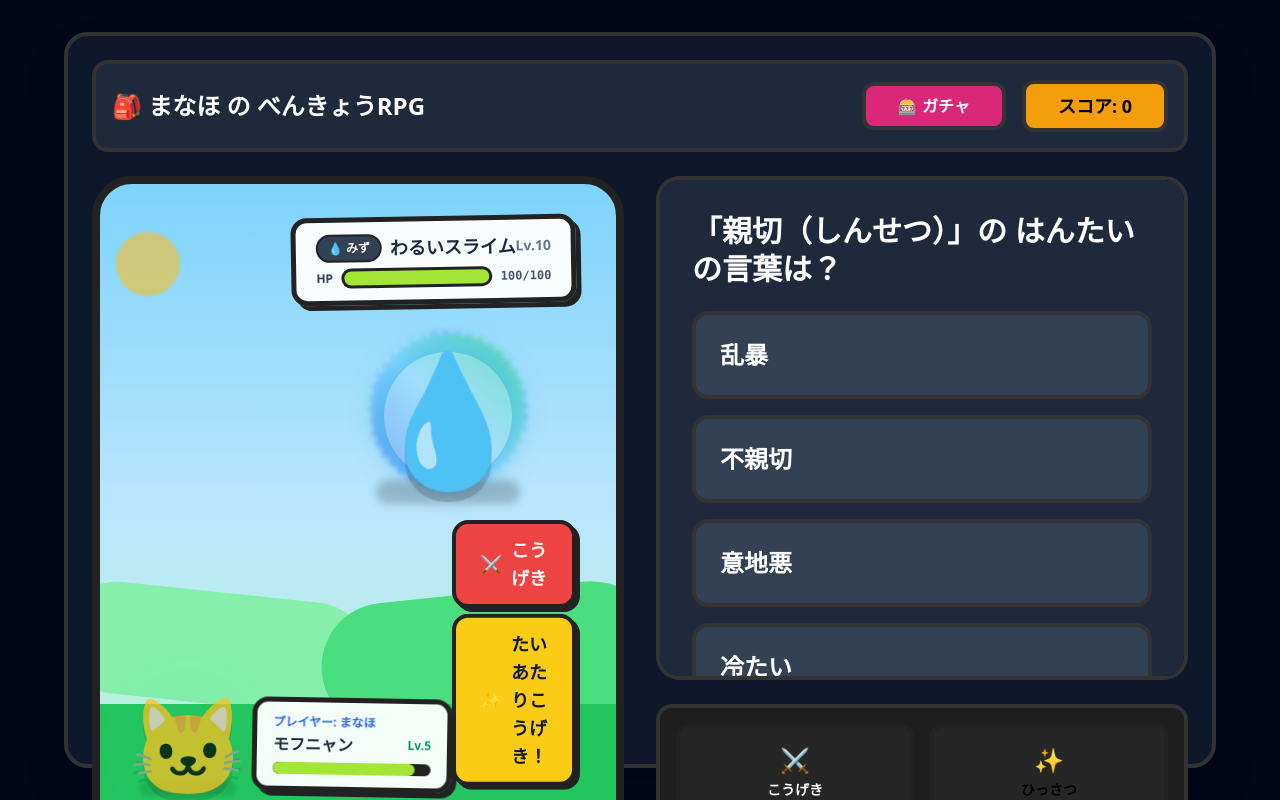
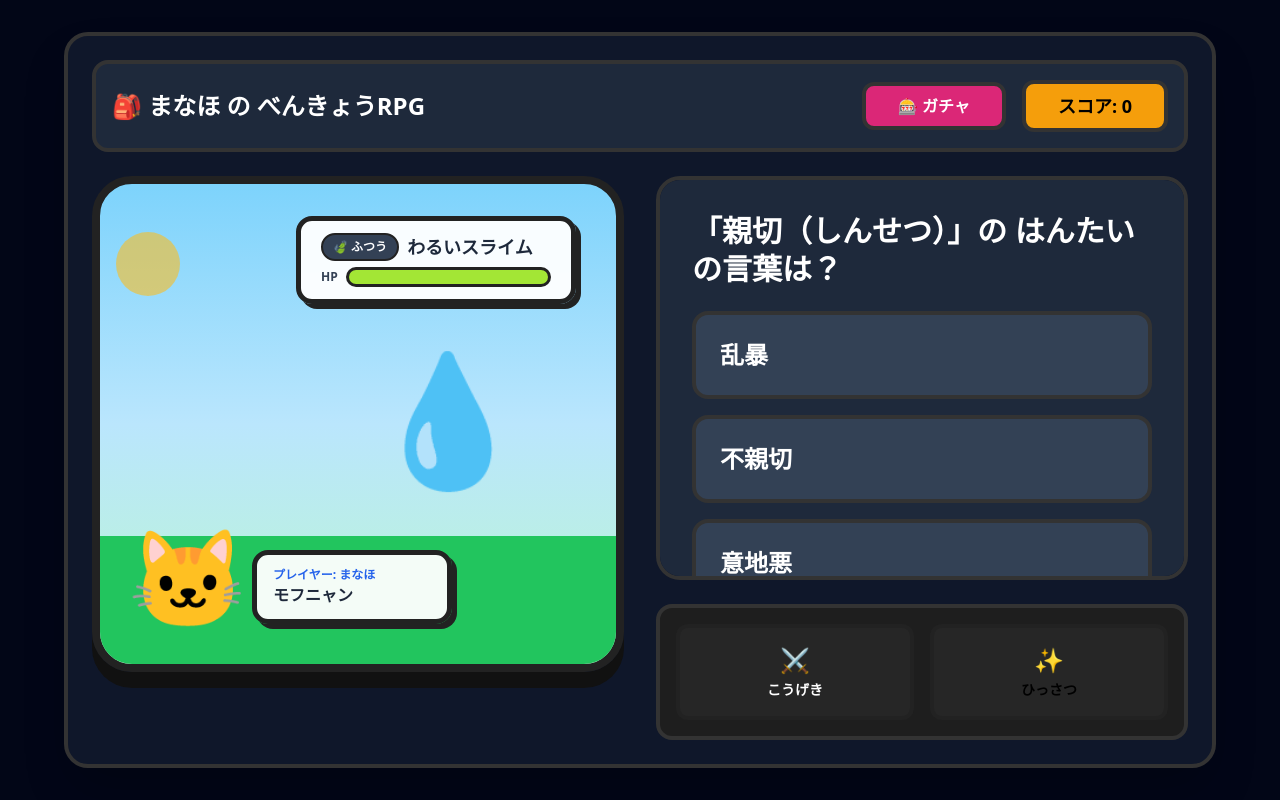
Before and after one commit to kotani6053/manaho-rpg, a Next.js app in the folder my-study-rpg/: page / in a window 1280 px wide. Built offline with nearby package versions, Linux system fonts and the light colour scheme.

Commit message:
Update BattleScene.tsx

```diff
--- a/my-study-rpg/src/components/BattleScene.tsx
+++ b/my-study-rpg/src/components/BattleScene.tsx
@@ -1,7 +1,6 @@
 "use client";
 import React from 'react';
 
-// モンスターのデータ型（がた）
 type BattleSceneProps = {
   monster: {
     name: string;
@@ -13,9 +12,7 @@ type BattleSceneProps = {
   monsterHP: number;
   isAttacking: boolean;
   isTakingDamage: boolean;
-  playerLevel: number; // まなほのレベル
-  onAttackClick?: () => void; // こうげきボタンをおしたとき
-  onSpecialClick?: () => void; // ひっさつわざボタンをおしたとき
+  playerLevel: number;
 };
 
 export default function BattleScene({
@@ -23,186 +20,76 @@ export default function BattleScene({
   monsterHP,
   isAttacking,
   isTakingDamage,
-  playerLevel = 5, // 指定がないときはレベル5
-  onAttackClick,
-  onSpecialClick
+  playerLevel = 5
 }: BattleSceneProps) {
 
   const hpPercentage = Math.max(0, Math.min(100, (monsterHP / monster.hp) * 100));
   const hpBarColor = hpPercentage > 50 ? 'bg-[#a3e635]' : hpPercentage > 20 ? 'bg-[#facc15]' : 'bg-[#f87171]';
 
-  // 🐾 レベルにあわせてモフにゃんがしんかするシステム
   const getBuddyForm = (level: number) => {
-    if (level >= 30) {
-      return {
-        name: "ゴッドモフニャン",
-        img: "🦁✨",
-        attackName: "ごっど・ひっさつわざ！",
-        levelColor: "text-amber-500"
-      };
-    } else if (level >= 15) {
-      return {
-        name: "メガモフニャン",
-        img: "🐆",
-        attackName: "メガ・スーパーアタック！",
-        levelColor: "text-purple-600"
-      };
-    } else {
-      return {
-        name: "モフニャン",
-        img: "🐱",
-        attackName: "たいあたりこうげき！",
-        levelColor: "text-emerald-600"
-      };
-    }
+    if (level >= 30) return { name: "ゴッドモフニャン", img: "🦁✨", levelColor: "text-amber-500" };
+    if (level >= 15) return { name: "メガモフニャン", img: "🐆", levelColor: "text-purple-600" };
+    return { name: "モフニャン", img: "🐱", levelColor: "text-emerald-600" };
   };
 
   const buddy = getBuddyForm(playerLevel);
 
-  // 👾 モンスターのタイプ（絵文字）にあわせて、うしろのオーラをチェンジ
   const getMonsterEffects = () => {
     if (monster.isRare || monster.tier === "SSR" || monster.tier === "GOD") {
-      return {
-        aura: "bg-gradient-to-r from-amber-400 via-rose-400 to-indigo-500 animate-spin duration-[8000ms]",
-        glow: "shadow-[0_0_50px_rgba(245,158,11,0.8)]",
-        badge: "👑 ちょうレア"
-      };
+      return { aura: "bg-gradient-to-r from-amber-400 via-rose-400 to-indigo-500", badge: "👑 ちょうレア" };
     }
     if (['👹', '🐉', '👾', '🔥'].includes(monster.img)) {
-      return {
-        aura: "bg-gradient-to-b from-rose-600 to-amber-500 animate-pulse",
-        glow: "shadow-[0_0_40px_rgba(239,68,68,0.6)]",
-        badge: "🔥 ボス"
-      };
+      return { aura: "bg-gradient-to-b from-rose-600 to-amber-500", badge: "🔥 ボス" };
     }
-    if (['💧', '🐟', '🐙', '🐳'].includes(monster.img)) {
-      return {
-        aura: "bg-gradient-to-tr from-blue-500 via-sky-300 to-emerald-400 animate-bounce duration-[3000ms]",
-        glow: "shadow-[0_0_30px_rgba(14,165,233,0.5)]",
-        badge: "💧 みず"
-      };
-    }
-    return {
-      aura: "bg-gradient-to-tr from-emerald-400 to-yellow-300 opacity-60 animate-spin duration-[12000ms]",
-      glow: "shadow-[0_0_20px_rgba(52,211,153,0.4)]",
-      badge: "🍃 ふつう"
-    };
+    return { aura: "bg-gradient-to-tr from-emerald-400 to-yellow-300", badge: "🍃 ふつう" };
   };
 
   const effects = getMonsterEffects();
 
   return (
     <div className="flex-1 flex flex-col justify-between p-6 relative overflow-hidden rounded-[2.5rem] border-[8px] border-[#222222] bg-gradient-to-b from-[#7dd3fc] via-[#bae6fd] to-[#bbf7d0] shadow-[0_16px_0_#111111]">
-
-      {/* 背景（はいけい）のグラフィック */}
-      <div className="absolute top-12 left-4 w-16 h-16 bg-amber-400 rounded-full opacity-60 blur-[1px]"></div>
-      <div className="absolute bottom-32 -left-10 w-[60%] h-28 bg-[#86efac] rounded-full rotate-6"></div>
-      <div className="absolute bottom-28 -right-10 w-[65%] h-32 bg-[#4ade80] rounded-full -rotate-6"></div>
+      <div className="absolute top-12 left-4 w-16 h-16 bg-amber-400 rounded-full opacity-60"></div>
       <div className="absolute bottom-0 inset-x-0 h-32 bg-[#22c55e]"></div>
 
-      {/* ⚔️ バトルレイアウト */}
       <div className="flex-1 flex flex-col justify-between relative z-10 w-full my-2">
-
-        {/* ＝ 敵モンスターエリア（右上） ＝ */}
-        <div className="flex flex-col items-end w-full pr-4 relative">
-
-          {/* 敵のステータス（文字を大きくしました！） */}
-          <div className="bg-white/95 border-[5px] border-[#222222] rounded-2xl p-3 px-5 shadow-[5px_5px_0_#222222] min-w-[280px] mb-4 transform -rotate-1">
+        {/* 敵モンスターエリア */}
+        <div className="flex flex-col items-end w-full pr-4">
+          <div className="bg-white/95 border-[5px] border-[#222222] rounded-2xl p-3 px-5 shadow-[5px_5px_0_#222222] min-w-[280px] mb-4">
             <div className="flex justify-between items-center mb-1.5">
               <span className="font-black text-slate-800 text-lg flex items-center gap-2">
-                <span className={`text-xs text-white px-2.5 py-1 rounded-full border-2 border-[#222222] font-black
-                  ${monster.isRare ? 'bg-gradient-to-r from-amber-500 to-rose-500 animate-pulse' : 'bg-slate-700'}`}>
+                <span className="text-xs text-white px-2.5 py-1 rounded-full border-2 border-[#222222] font-black bg-slate-700">
                   {effects.badge}
                 </span>
                 {monster.name}
               </span>
-              <span className="text-sm font-black text-slate-500">Lv.10</span>
             </div>
-
-            {/* HPゲージ */}
             <div className="flex items-center gap-2">
               <span className="text-xs font-black text-slate-700">HP</span>
-              <div className="flex-1 bg-[#222222] rounded-full h-5 p-[3px] overflow-hidden">
-                <div className={`h-full ${hpBarColor} rounded-full transition-all duration-300 ease-out`} style={{ width: `${hpPercentage}%` }} />
-              </div>
-              <span className="text-xs font-mono font-black text-slate-600">{monsterHP}/{monster.hp}</span>
-            </div>
-          </div>
-
-          {/* モンスターの絵文字イラスト */}
-          <div className="relative w-48 h-48 flex items-center justify-center mr-8">
-            {monsterHP > 0 && (
-              <>
-                <div className={`absolute w-40 h-40 rounded-full opacity-70 blur-[2px] border-4 border-dashed border-white/40 ${effects.aura}`} />
-                <div className={`absolute w-32 h-32 rounded-full bg-white/20 ${effects.glow}`} />
-                <div className="absolute bottom-2 w-36 h-6 bg-black/20 rounded-full blur-[4px]" />
-              </>
-            )}
-
-            <div className={`text-9xl select-none filter drop-shadow-[0_10px_0_rgba(0,0,0,0.15)] transition-all duration-150 z-10
-              ${monsterHP > 0 ? 'scale-100 opacity-100 hover:scale-110 active:scale-95 cursor-pointer' : 'scale-150 opacity-0 duration-700 rotate-45'}
-              ${isTakingDamage ? 'animate-bounce bg-red-500/40 rounded-full p-2' : ''}
-            `}>
-              {monsterHP > 0 ? monster.img : '💥'}
-            </div>
-
-            {/* ダメージをうけたときのパチパチエフェクト */}
-            {isTakingDamage && (
-              <div className="absolute inset-0 flex items-center justify-center z-20 text-5xl animate-ping pointer-events-none">⚡💥⚡</div>
-            )}
-          </div>
-        </div>
-
-
-        {/* ＝ まなほと相棒（あいぼう）エリア（左下） ＝ */}
-        <div className="flex items-end pl-2 mt-2 justify-between w-full">
-
-          <div className="flex items-end">
-            {/* しんかする相棒（あいぼう）の見た目 */}
-            <div className="relative w-28 h-28 flex items-center justify-center">
-              <div className="absolute w-24 h-24 rounded-full bg-emerald-400/30 blur-sm animate-ping duration-[3000ms]" />
-              <div className="absolute bottom-1 w-24 h-4 bg-black/10 rounded-full blur-[2px]" />
-              <div className={`text-8xl select-none filter drop-shadow-[0_8px_0_rgba(0,0,0,0.15)] z-20 transition-transform relative
-                ${isAttacking ? 'translate-x-20 -translate-y-16 scale-125 rotate-12 duration-75' : 'animate-pulse'}`}
-              >
-                {buddy.img}
-              </div>
-            </div>
-
-            {/* まなほ＆モフにゃんのステータス */}
-            <div className="bg-white/95 border-[5px] border-[#222222] rounded-2xl p-3 px-4 shadow-[5px_5px_0_#222222] min-w-[200px] ml-2 mb-2 transform rotate-1">
-              <div className="text-xs font-bold text-blue-600 mb-0.5">プレイヤー: まなほ</div>
-              <div className="flex justify-between items-center">
-                <span className="font-black text-slate-800 text-base">{buddy.name}</span>
-                <span className={`text-xs font-black ${buddy.levelColor}`}>Lv.{playerLevel}</span>
-              </div>
-              <div className="w-full bg-[#222222] rounded-full h-3 mt-1.5 overflow-hidden">
-                <div className="h-full bg-[#a3e635] rounded-full w-[90%]" />
+              <div className="flex-1 bg-[#222222] rounded-full h-5 p-[3px]">
+                <div className={`h-full ${hpBarColor} rounded-full`} style={{ width: `${hpPercentage}%` }} />
               </div>
             </div>
           </div>
 
-          {/* 🔴🟡 ボタンエリア（とっても明るく見やすくしました！） ＝ */}
-          <div className="flex flex-col gap-3 mr-4 mb-2">
-            {/* こうげきボタン（あざやかな赤色！） */}
-            <button
-              onClick={onAttackClick}
-              className="bg-[#ef4444] hover:bg-[#dc2626] text-white font-black text-lg py-3 px-6 rounded-2xl border-[4px] border-[#222222] shadow-[4px_4px_0_#222222] active:translate-x-1 active:translate-y-1 active:shadow-[0_0_0_#202020] transition-all flex items-center gap-2"
-            >
-              <span>⚔️</span> こうげき
-            </button>
-
-            {/* ひっさつわざボタン（キラキラ金色の黄色！） */}
-            <button
-              onClick={onSpecialClick}
-              className="bg-[#facc15] hover:bg-[#eab308] text-slate-900 font-black text-lg py-3 px-6 rounded-2xl border-[4px] border-[#222222] shadow-[4px_4px_0_#222222] active:translate-x-1 active:translate-y-1 active:shadow-[0_0_0_#202020] transition-all flex items-center gap-2 animate-bounce"
-            >
-              <span>✨</span> {buddy.attackName}
-            </button>
+          <div className="relative w-48 h-48 flex items-center justify-center mr-8">
+            <div className={`text-9xl select-none transition-all duration-150 z-10 ${monsterHP > 0 ? 'opacity-100' : 'opacity-0'}`}>
+              {monsterHP > 0 ? monster.img : '💥'}
+            </div>
           </div>
-
         </div>
 
+        {/* まなほと相棒エリア */}
+        <div className="flex items-end pl-2 mt-2 w-full">
+          <div className="relative w-28 h-28 flex items-center justify-center">
+            <div className={`text-8xl select-none z-20 ${isAttacking ? 'translate-x-20 -translate-y-16 scale-125' : ''}`}>
+              {buddy.img}
+            </div>
+          </div>
+          <div className="bg-white/95 border-[5px] border-[#222222] rounded-2xl p-3 px-4 shadow-[5px_5px_0_#222222] min-w-[200px] ml-2 mb-2">
+            <div className="text-xs font-bold text-blue-600">プレイヤー: まなほ</div>
+            <div className="font-black text-slate-800 text-base">{buddy.name}</div>
+          </div>
+        </div>
       </div>
     </div>
   );
```
